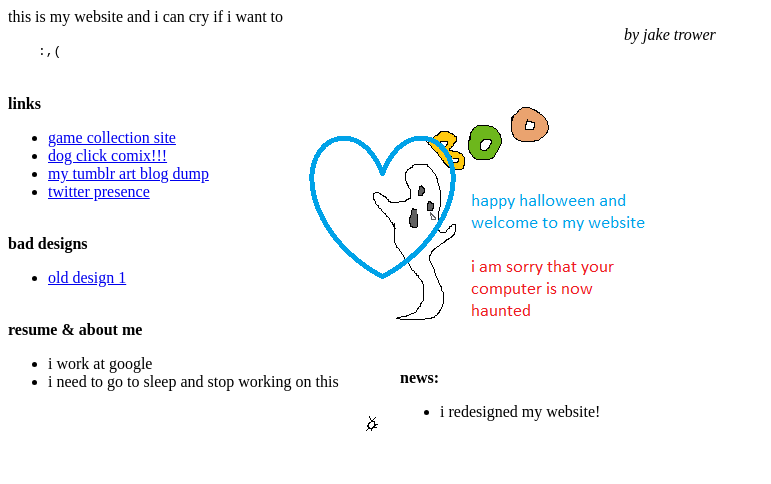
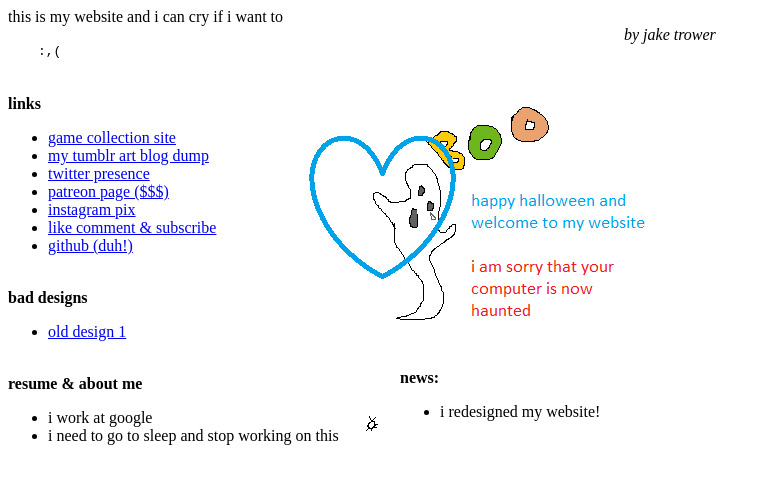
Before and after one commit to jakeonaut/jakeonaut.github.io, a plain HTML site: page index.html in a window 1280 px wide. Shown: the whole page, without its empty margins (0-771 px from the left). Drawn offline with Linux system fonts and the light colour scheme.

Commit message:
Update index.html

```diff
--- a/index.html
+++ b/index.html
@@ -44,9 +44,12 @@ this is my website and i can cry if i want to
 <b>links</b>
 <ul>
 <li><a href="http://cakeandturtles.nfshost.com">game collection site</a></li>
-<li><a href="https://pura-vida.github.io/dogclickcomix/">dog click comix!!!</a></li>
 <li><a href="http://cakeandturtles.tumblr.com">my tumblr art blog dump</a></li>
 <li><a href="http://www.twitter.com/jakeonaut">twitter presence</a></li>
+<li><a href="https://www.patreon.com/jakeonaut">patreon page ($$$)</a></li>
+<li><a href="https://www.instagram.com/satucrystal/">instagram pix</a></li>
+<li><a href="https://www.youtube.com/user/cakeandturtles">like comment &amp; subscribe</a></li>
+<li><a href="https://github.com/jakeonaut">github (duh!)</a></li>
 </ul>
 <br/>
 <b>bad designs</b>
```
